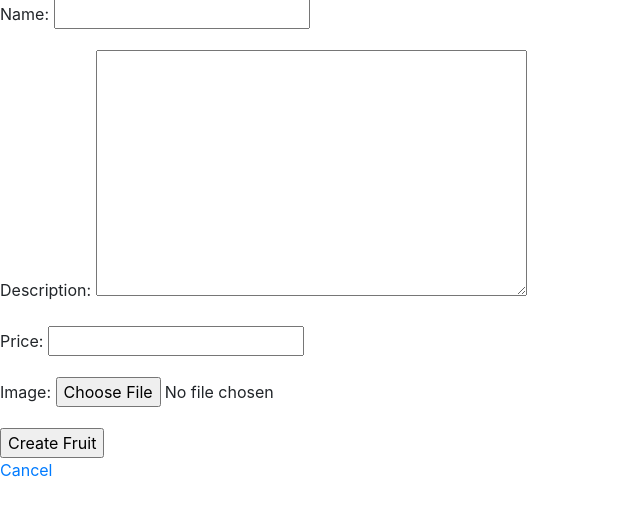
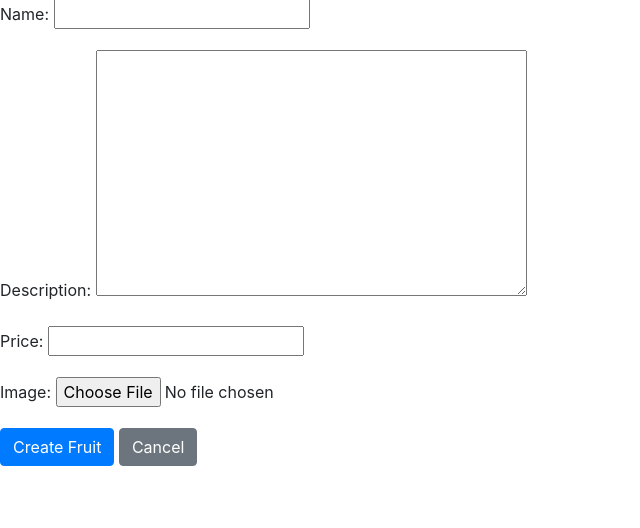
Before and after one commit to fortiz40/Fruits, a Django app: page /fruits/create/ in a window 1280 px wide. Shown: the part 63-591 px from the top of the page, without its empty margins (0-640 px from the left). Run offline with Django 3.2, Linux system fonts and the light colour scheme; some libraries are stand-ins or nearby versions.

Commit message:
Updated create template to use bootstrap buttons

```diff
--- a/src/fruit_app/templates/create.html
+++ b/src/fruit_app/templates/create.html
@@ -3,7 +3,8 @@
 {% block body_content %}
 <form method="POST"> {% csrf_token %}
     {{fruit_form.as_p}}
-    <input type="submit" value="Create Fruit">
+    <input type="submit" value="Create Fruit" class ="btn btn-primary">
+    <a href="{% url 'fruits_home' %}" class="btn btn-secondary">Cancel</a>
 </form>
-<a href="{% url 'fruits_home' %}">Cancel</a>
+
 {% endblock body_content %}
```
